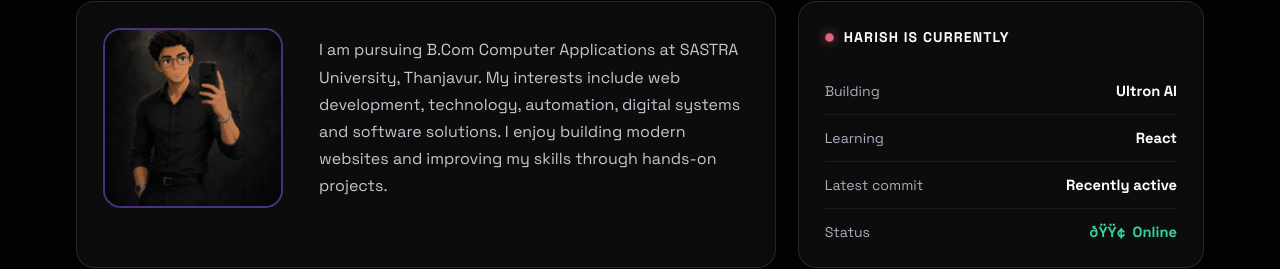
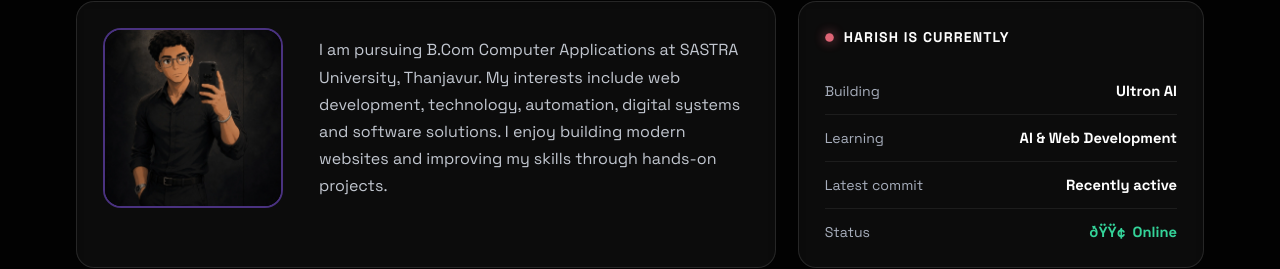
Before and after one commit to Harishv-web/Harish-, a plain HTML site: page index.html in a window 1280 px wide. Shown: the part 973-1242 px from the top of the page. Drawn offline with Linux system fonts and the light colour scheme; no server answers.

Commit message:
chore: update current learning focus

```diff
--- a/index.html
+++ b/index.html
@@ -162,7 +162,7 @@
 
           <div class="live-status-row">
             <span class="live-status-label" data-i18n="liveLearning">Learning</span>
-            <strong>React</strong>
+            <strong>AI & Web Development</strong>
           </div>
 
           <div class="live-status-row">
```
